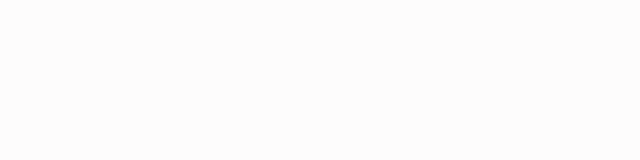
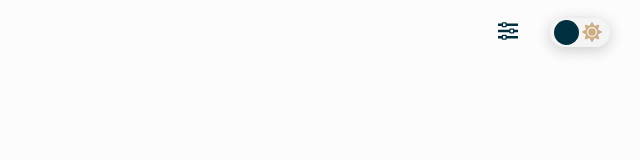
Before and after one commit to TolyaDeveloper/todo-app, a website: page src/index.html in a window 1280 px wide. Shown: the whole page, without its empty margins (640-1280 px from the left). Drawn offline with Linux system fonts and the light colour scheme.

Commit message:
almost done with header

```diff
--- a/src/index.html
+++ b/src/index.html
@@ -12,6 +12,44 @@
   </head>
 
   <body>
+    <div class="app">
+      <header class="header">
+        <div class="menu">
+          <div class="menu__item menu__equalizer-inner">
+            <button
+              class="menu__equalizer"
+              type="button"
+              aria-label="show additional settings"
+            >
+              <svg
+                class="menu__equalizer-img"
+                xmlns="http://www.w3.org/2000/svg"
+              >
+                <path
+                  d="M8.75 1.5v-.313A.94.94 0 007.812.25H4.688a.94.94 0 00-.937.938V1.5H0V4h3.75v.313a.94.94 0 00.938.937h3.125a.941.941 0 00.937-.938V4H20V1.5H8.75zM5 4V1.5h2.5V4H5zm11.25 3.438a.941.941 0 00-.938-.938h-3.124a.941.941 0 00-.938.938v.312H0v2.5h11.25v.313c0 .514.422.937.938.937h3.124a.941.941 0 00.938-.938v-.312H20v-2.5h-3.75v-.313zM12.5 10.25v-2.5H15v2.5h-2.5zm-3.75 3.438a.941.941 0 00-.938-.938H4.688a.94.94 0 00-.937.938V14H0v2.5h3.75v.313a.94.94 0 00.938.937h3.125a.941.941 0 00.937-.938V16.5H20V14H8.75v-.313zM5 16.5V14h2.5v2.5H5z"
+                />
+              </svg>
+            </button>
+          </div>
+          <div class="menu__item">
+            <input class="menu__checkbox" id="menu__checkbox" type="checkbox" />
+            <label class="menu__label" for="menu__checkbox">
+              <img
+                class="menu__theme-img"
+                src="images/dist/icons/moon.svg"
+                alt="moon"
+              />
+              <img
+                class="menu__theme-img"
+                src="images/dist/icons/sun.svg"
+                alt="sun"
+              />
+              <div class="menu__switch"></div>
+            </label>
+          </div>
+        </div>
+      </header>
+    </div>
     <script src="js/bundle.min.js"></script>
   </body>
 </html>
--- a/src/js/app.js
+++ b/src/js/app.js
@@ -0,0 +1 @@
+import './mode-switch';
--- /dev/null
+++ b/src/js/mode-switch.js
@@ -0,0 +1,20 @@
+const switcher = document.querySelector('.menu__checkbox');
+const page = document.querySelector('html');
+
+if (localStorage.getItem('dark') === 'true') {
+  page.dataset.theme = 'dark';
+  switcher.setAttribute('checked', 'checked');
+} else {
+  page.dataset.theme = '';
+  switcher.removeAttribute('checked');
+}
+
+switcher.addEventListener('change', (e) => {
+  if (e.target.checked) {
+    page.dataset.theme = 'dark';
+    localStorage.setItem('dark', true);
+  } else {
+    page.dataset.theme = '';
+    localStorage.setItem('dark', false);
+  }
+});
--- a/src/scss/app.scss
+++ b/src/scss/app.scss
@@ -6,4 +6,8 @@
 
 //
 
+@import 'blocks/header';
+
+//
+
 @import 'blocks/media';
--- a/src/scss/base/_global.scss
+++ b/src/scss/base/_global.scss
@@ -15,6 +15,7 @@ html[data-theme='dark'] {
   --background-list-plus: #00303f;
 
   --equalizer: #cdac81;
+  --hover-equalizer: #484650;
   --switch: #34323d;
   --switch-circle: #26242e;
 }
@@ -52,3 +53,7 @@ h6,
 p {
   margin: 0;
 }
+
+.app {
+  padding: 15px 30px 0 30px;
+}
--- a/src/scss/base/_vars.scss
+++ b/src/scss/base/_vars.scss
@@ -16,6 +16,9 @@
   --background-list-plus: #f5f4f4;
 
   --equalizer: #00303f;
+  --hover-equalizer: #f5f4f4;
   --switch: #f5f4f4;
   --switch-circle: #00303f;
+
+  --transition: transform 0.25s ease-in-out;
 }
--- /dev/null
+++ b/src/scss/blocks/_header.scss
@@ -0,0 +1,59 @@
+.menu {
+  display: flex;
+  justify-content: flex-end;
+  align-items: center;
+  &__equalizer-inner {
+    display: flex;
+    align-items: center;
+    margin-right: 25px;
+  }
+  &__equalizer {
+    background-color: transparent;
+    border: none;
+    padding: 7px;
+    line-height: 0;
+    cursor: pointer;
+    border-radius: 50%;
+    transition: background-color 0.25s ease-in-out;
+    &:hover {
+      background-color: var(--hover-equalizer);
+    }
+  }
+  &__equalizer-img {
+    width: 20px;
+    height: 20px;
+    fill: var(--equalizer);
+  }
+  &__label {
+    position: relative;
+    display: flex;
+    justify-content: space-between;
+    align-items: center;
+    width: 60px;
+    height: 29px;
+    padding: 4px 8px;
+    background-color: var(--switch);
+    border-radius: 50px;
+    box-shadow: 0px 3px 15px rgba(0, 0, 0, 0.2);
+    cursor: pointer;
+  }
+  &__checkbox {
+    display: none;
+    &:checked + .menu__label .menu__switch {
+      transform: translateX(28px);
+    }
+  }
+  &__theme-img {
+    width: 20px;
+    height: 20px;
+  }
+  &__switch {
+    position: absolute;
+    left: 4px;
+    width: 25px;
+    height: 25px;
+    border-radius: 50%;
+    background-color: var(--switch-circle);
+    transition: var(--transition);
+  }
+}
```
Also changed, not shown: src/css/bundle.min.css, src/images/dist/icons/equalizer.svg (added), src/images/dist/icons/moon.svg (added), src/images/dist/icons/sun.svg (added), src/images/src/icons/equalizer.svg (added), src/images/src/icons/moon.svg (added), src/images/src/icons/sun.svg (added), src/js/bundle.min.js.
